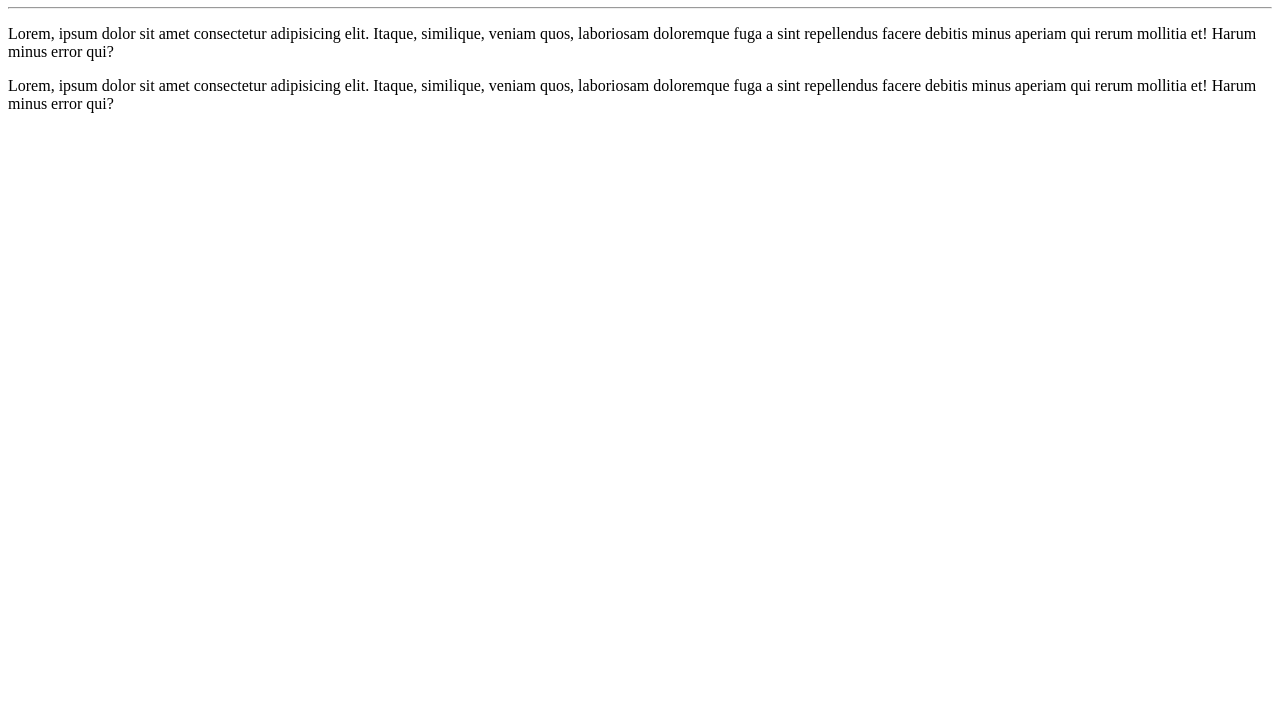
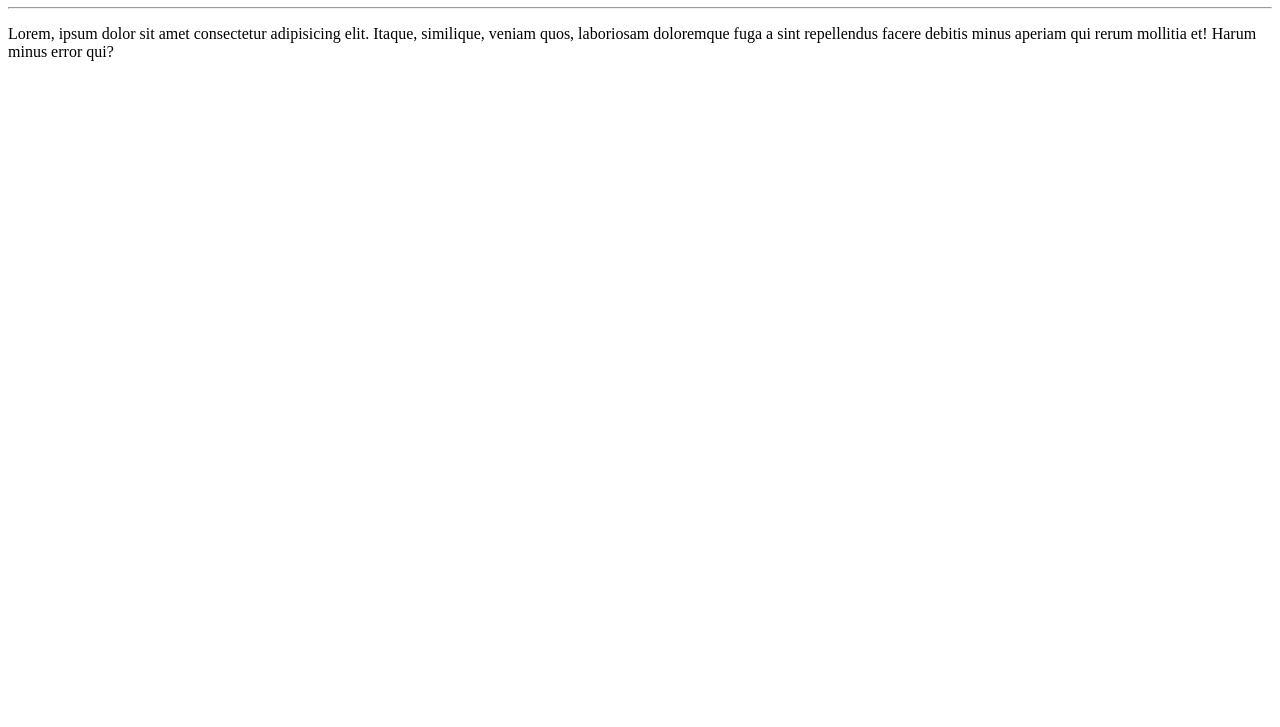
Before and after one commit to cal-oliveira/Ola-Mundo, a plain HTML site: page public/index.html in a window 1280 px wide. Shown: the part 73-800 px from the top of the page. Drawn offline with Linux system fonts and the light colour scheme.

Commit message:
Removi um parágrafo

```diff
--- a/public/index.html
+++ b/public/index.html
@@ -10,6 +10,5 @@
     <h1>Olá, Mundo!</h1>
     <hr>
     <p>Lorem, ipsum dolor sit amet consectetur adipisicing elit. Itaque, similique, veniam quos, laboriosam doloremque fuga a sint repellendus facere debitis minus aperiam qui rerum mollitia et! Harum minus error qui?</p>
-    <p>Lorem, ipsum dolor sit amet consectetur adipisicing elit. Itaque, similique, veniam quos, laboriosam doloremque fuga a sint repellendus facere debitis minus aperiam qui rerum mollitia et! Harum minus error qui?</p>
 </body>
 </html>
```
